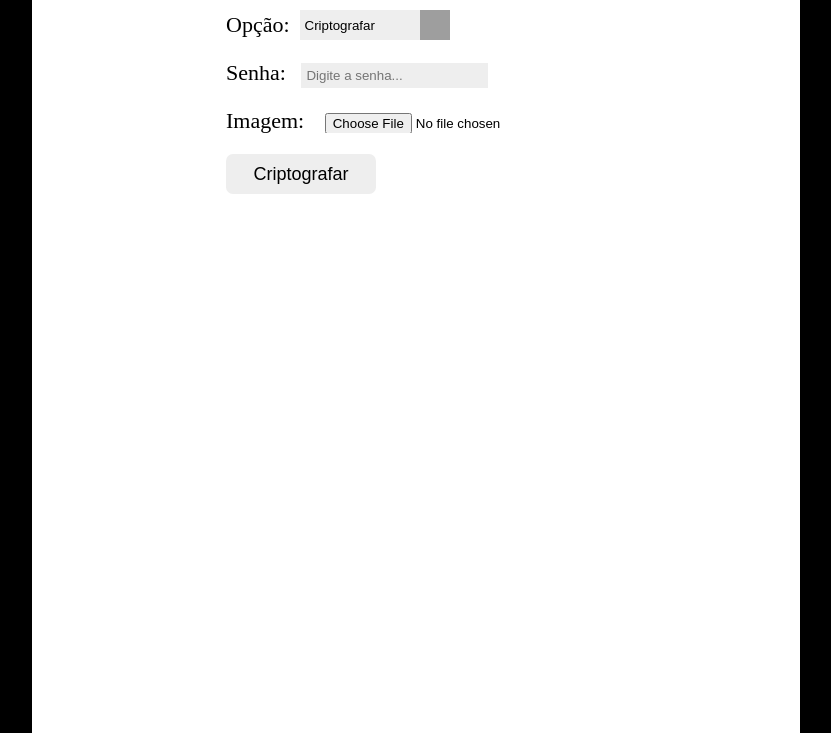
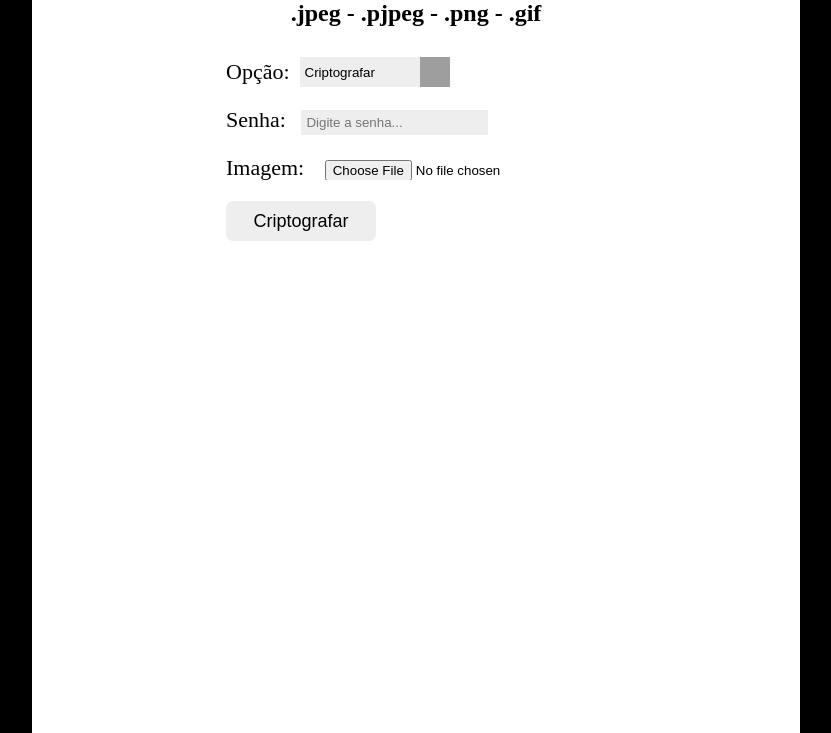
Before and after one commit to SouzaJandison/encrypt_decrypt_images, a plain HTML site: page frontend/index.html in a window 1280 px wide. Shown: the part 67-800 px from the top of the page, without its empty margins (224-1055 px from the left). Drawn offline with Linux system fonts and the light colour scheme; grey boxes are pictures that could not be loaded.

Commit message:
add README & some update on the frontend

```diff
--- a/frontend/assets/css/global.css
+++ b/frontend/assets/css/global.css
@@ -50,6 +50,11 @@ input:focus, select:focus {
     padding: 15px;
 }
 
+.main h2 {
+    text-align: center;
+    margin-bottom: 20px;
+}
+
 .main form {
     display: flex;
     flex-direction: column;
--- a/frontend/index.html
+++ b/frontend/index.html
@@ -9,6 +9,7 @@
 <body>
     <div class="main">
         <h1>Criptografar e Descriptografar Suas Imagens</h1>
+        <h2>.jpeg - .pjpeg - .png - .gif</h2>
         <form action="" id="form" enctype="multipart/form-data">
             <div class="options">
                 <label class="label">Opção: </label>
@@ -26,7 +27,7 @@
                 <input
                     type="file"
                     id="image"
-                    accept="image/*"
+                    accept="image/jpeg, image/pjpeg, image/png, image/gif"
                 >
             </div>
             <button class="btn">Criptografar</button>
```
Also changed, not shown: README.md (added).
